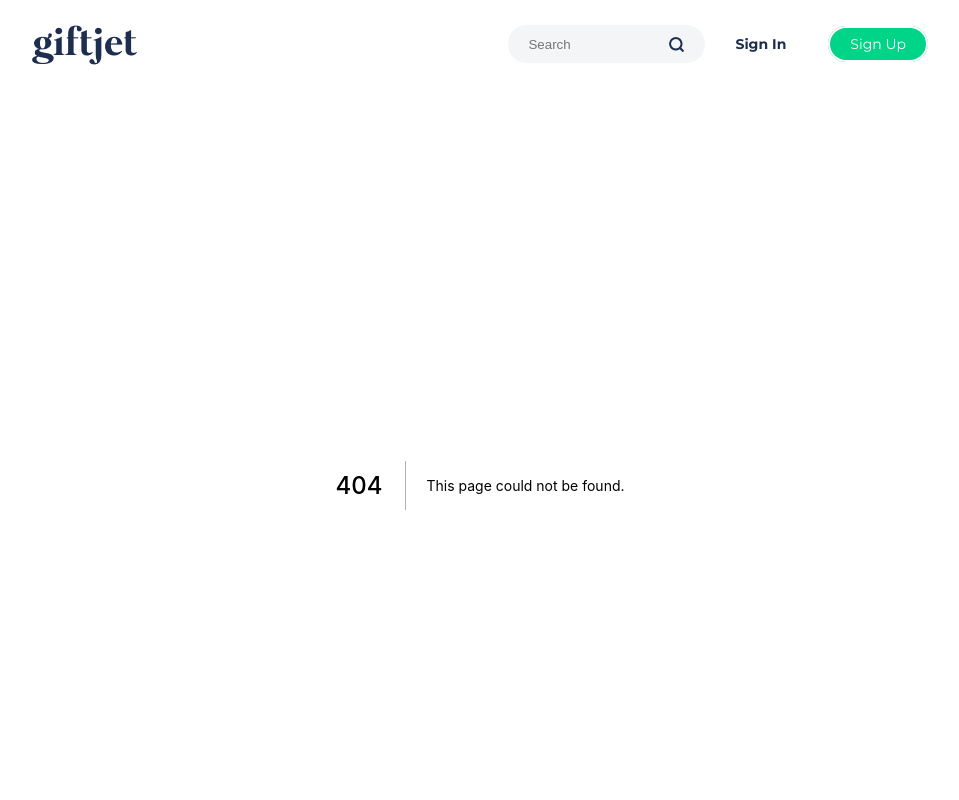
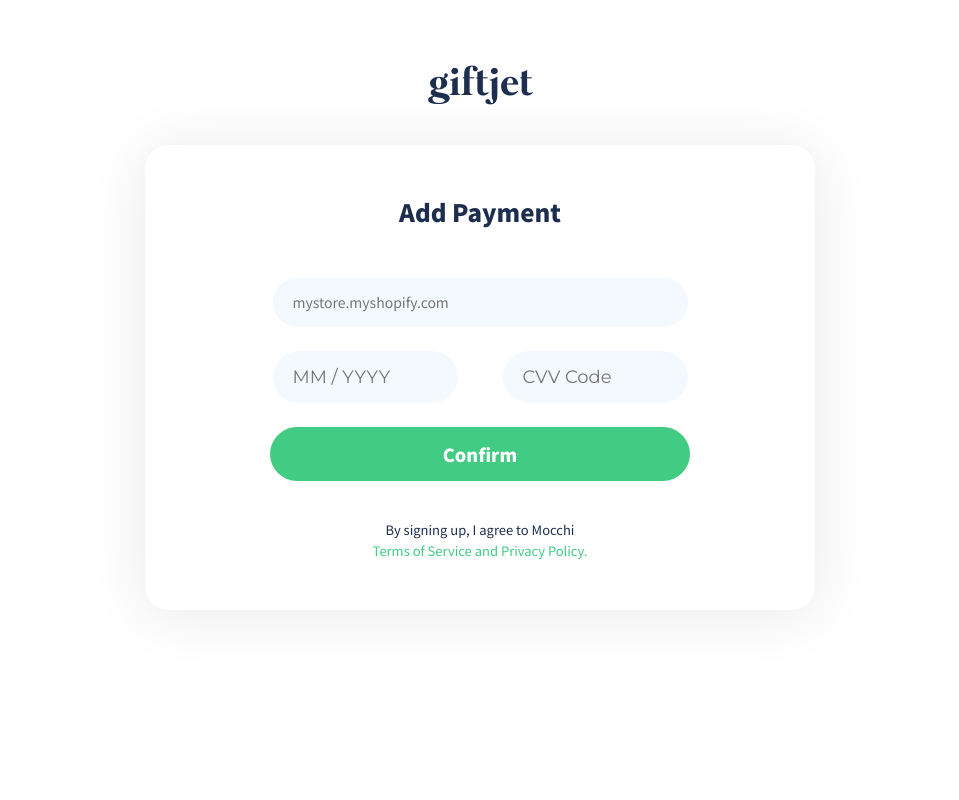
Before and after one commit to mocchi-app/gitfjet-fe, a Next.js app: page /brand/sign-up/payment in a window 1280 px wide. Before the commit this address had no page. Shown: the top 800 px of the page, without its empty margins (160-1119 px from the left). Built offline with nearby package versions, Linux system fonts and the light colour scheme.

Commit message:
add store and payment forms

```diff
--- a/components/Footer/index.js
+++ b/components/Footer/index.js
@@ -1,6 +1,5 @@
 import styles from './Footer.module.scss';
 import stylesUtils from '../../styles/utils.module.scss';
-
 
 export default function Footer() {
   return (
--- a/components/Header/index.js
+++ b/components/Header/index.js
@@ -1,28 +1,9 @@
 import Link from 'next/link';
-import fetch from 'isomorphic-unfetch';
+import { withRouter } from 'next/router';
 
 import styles from './Header.module.scss';
 
-export default function Header() {
-
-  const handleSignUp = async () => {
-    const { API_URL } = process.env;
-    const proxyurl = "https://cors-anywhere.herokuapp.com/";
-
-    const res = await fetch(proxyurl + `${API_URL}/api/v1/brand/signup`, {
-      method: 'POST',
-      headers: {
-        'Content-Type': 'application/json',
-      },
-      body: JSON.stringify({
-        companyUrl: "mocchi-app.myshopify.com"
-      })
-    });
-    const data = await res.json();
-
-    console.log('data', data);
-  }
-
+const Header = ({ router }) => {
   return (
     <header className={styles.topHeader}>
       <img src='/images/giftjet-logo.png' alt='logo' />
@@ -35,10 +16,12 @@ export default function Header() {
         <Link href='/sign-in'>
           <a className={styles.signInBtn}>Sign In</a>
         </Link>
-        {/* <Link href='/sign-up'> */}
-          <a className={styles.signUpBtn} onClick={handleSignUp}>Sign Up</a>
-        {/* </Link> */}
+        <Link href='/brand/sign-up/store'>
+          <a className={styles.signUpBtn}>Sign Up</a>
+        </Link>
       </div>
     </header>
   );
 }
+
+export default withRouter(Header);
--- a/components/Layout/index.js
+++ b/components/Layout/index.js
@@ -1,19 +1,25 @@
 import Head from 'next/head';
-import styles from './layout.module.scss';
-import utilStyles from '../../styles/utils.module.scss';
 import Link from 'next/link';
+import { withRouter } from 'next/router';
 
 import Header from '../Header';
 import Footer from '../Footer';
 
-export default function Layout({ children, home }) {
+function Layout({ children, router, home }) {
+  console.log('router: ', router);
+  const { pathname } = router;
+
+  const isSignUp = pathname.includes('sign-up');
+
   return (
-    <div className={styles.container}>
-      <Header />
+    <div>
+      {!isSignUp && <Header />}
 
       <main>{children}</main>
 
-      <Footer />
+      {!isSignUp && <Footer />}
     </div>
   );
 }
+
+export default withRouter(Layout);
--- a/pages/brand.js
+++ b/pages/brand/index.js
@@ -1,5 +1,5 @@
 import Head from 'next/head';
-import styles from '../styles/brand.module.scss';
+import styles from '../../styles/brand.module.scss';
 
 export default function BrandPage() {
   return (
--- /dev/null
+++ b/pages/brand/sign-up/payment.js
@@ -0,0 +1,137 @@
+import styled from 'styled-components';
+import fetch from 'isomorphic-unfetch';
+
+export default function PaymentForm() {
+  return (
+    <Container>
+      <LogoContainer>
+        <img src='/images/giftjet-logo.png' alt='giftjet logo' />
+      </LogoContainer>
+      <Form>
+        <FormTitle>Add Payment</FormTitle>
+        <Input type='text' placeholder='mystore.myshopify.com' />
+        <CardDetails>
+          <Input type='text' placeholder='MM / YYYY' />
+          <Input type='text' placeholder='CVV Code' />
+        </CardDetails>
+        <Btn>Confirm</Btn>
+        <Footer>
+          <Text> By signing up, I agree to Mocchi</Text>
+          <PrivacyPollicy>Terms of Service and Privacy Policy.</PrivacyPollicy>
+        </Footer>
+      </Form>
+    </Container>
+  );
+}
+
+const Container = styled.div`
+  display: flex;
+  flex-direction: column;
+  padding-top: 65px;
+  align-items: center;
+  color: #1e2e4f;
+`;
+
+const LogoContainer = styled.div`
+  margin-bottom: 40px;
+`;
+
+const CardDetails = styled.div`
+  display: flex;
+  justify-content: space-between;
+  width: 415px;
+
+  Input {
+    width: 185px;
+    font-size: 18px;
+    line-height: 22px;
+    font-weight: normal;
+    font-family: 'Montserrat', sans-serif;
+  }
+`;
+
+const Form = styled.form`
+  margin: 0;
+  width: 670px;
+  box-shadow: 0px 4px 60px rgba(0, 0, 0, 0.09);
+  border-radius: 24px;
+  display: flex;
+  flex-direction: column;
+  align-items: center;
+  padding-top: 50px;
+  padding-bottom: 50px;
+`;
+
+const FormTitle = styled.h2`
+  color: #1e2e4f;
+  font-family: 'Noto Sans TC', sans-serif;
+  font-style: normal;
+  font-weight: bold;
+  font-size: 24px;
+  line-height: 33px;
+  margin: 0 0 50px;
+`;
+
+const Input = styled.input`
+  background: #f4f9ff;
+  border-radius: 60px;
+  border: none;
+  outline: none;
+  width: 415px;
+  padding: 15px 20px;
+  color: #44516f;
+  font-family: 'Noto Sans TC', sans-serif;
+  font-style: normal;
+  font-weight: 500;
+  font-size: 14px;
+  line-height: 19px;
+  margin-bottom: 24px;
+`;
+
+const Btn = styled.a`
+  padding: 14px 63px;
+  font-family: 'Noto Sans TC', sans-serif;
+  font-style: normal;
+  font-weight: bold;
+  font-size: 18px;
+  line-height: 26px;
+  box-sizing: border-box;
+  border-radius: 60px;
+  background: #42cb83;
+  color: #fff;
+  width: 420px;
+  text-align: center;
+  margin-bottom: 40px;
+
+  &:hover {
+    background: #3cbc79;
+  }
+`;
+
+const Footer = styled.div`
+  display: flex;
+  flex-direction: column;
+`;
+
+const Text = styled.p`
+  font-family: 'Noto Sans TC', sans-serif;
+  font-style: normal;
+  font-weight: normal;
+  font-size: 13px;
+  line-height: 18px;
+  text-align: center;
+  font-family: 'Noto Sans TC', sans-serif;
+  margin: 0 0 3px;
+`;
+
+const PrivacyPollicy = styled.a`
+  font-family: 'Noto Sans TC', sans-serif;
+  font-style: normal;
+  font-weight: normal;
+  font-size: 13px;
+  line-height: 18px;
+  text-align: center;
+  font-family: 'Noto Sans TC', sans-serif;
+  margin: 0;
+  color: #42cb83;
+`;
```
Also changed, not shown: pages/brand/sign-up/store.js (added, +140 -0 lines).
